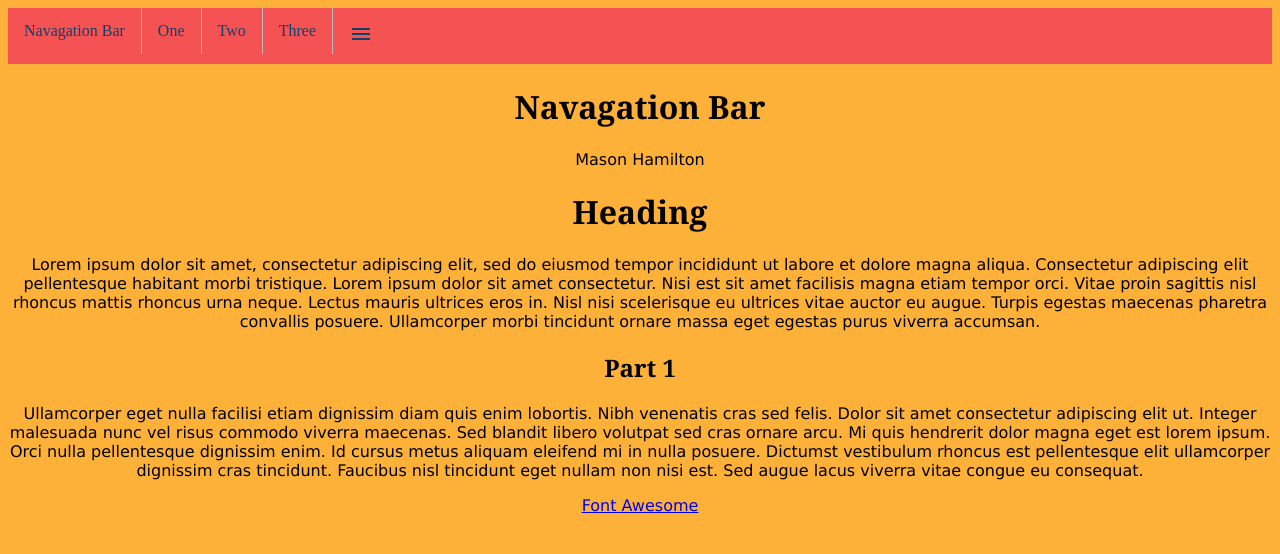
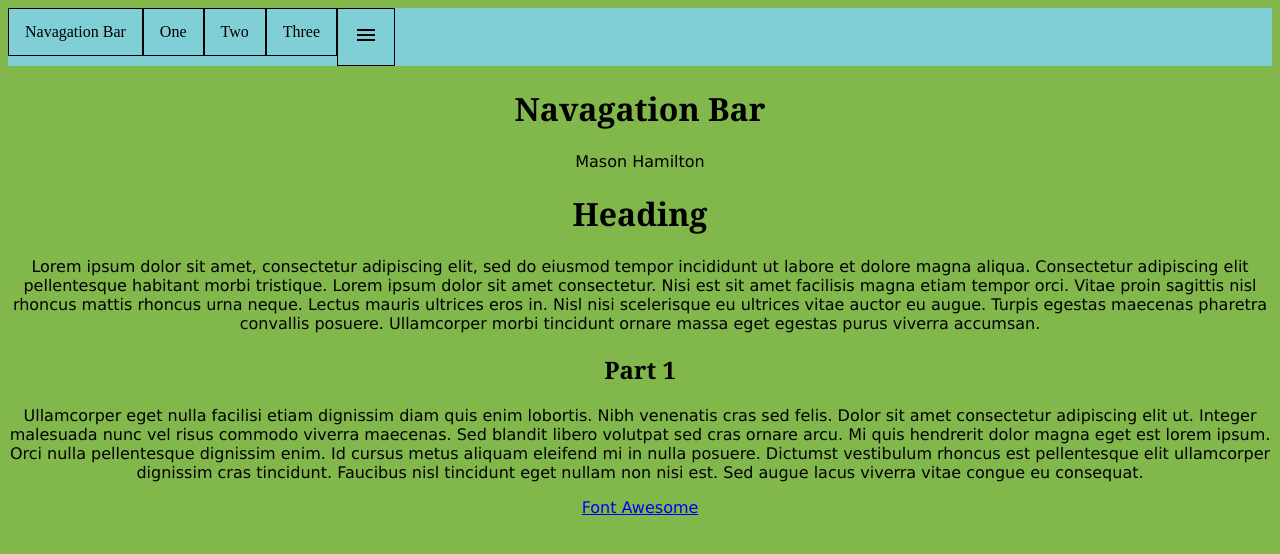
Before and after one commit to Hamim949/Navagation-Bar, a plain HTML site: page index.html in a window 1280 px wide. Drawn offline with Linux system fonts and the light colour scheme.

Commit message:
worked on navagation bar

```diff
--- a/index.html
+++ b/index.html
@@ -1,12 +1,10 @@
 <!DOCTYPE html>
 <html>
     <head>
-        <body style="background-color:#FEB139;">
+        <body style="background-color:#82B74B;">
         <title>Navagation Bar</title>
         <link href="https://fonts.googleapis.com/icon?family=Material+Icons" rel="stylesheet">
         <link href="style.css" rel="stylesheet" type="text/css" />
-        <title>Navagation Bar</title>
-
     </head>
         <body>
             <nav>
--- a/style.css
+++ b/style.css
@@ -19,31 +19,34 @@ ul {
     list-style-type: none;
     margin: 0;
     padding: 0;
-    overflow: hidden;
-    background-color: #F55353;
+    overflow: auto;
+    background-color: #80CED6;
   }
 
   li {
+    border-top: 1px solid #000;
+    border-bottom: 1px solid #000;
+    border-right:  1px solid #000;
+    border-left: 1px solid #000;
     float: left;
-    border-right:1px solid #bbb;
   }
 
   li:last-child {
-    border-right: none;
+    border-right: 1px solid;
   }
 
   li a {
     display: block;
-    color: #143F6B;
+    color: #000;
     text-align: center;
     padding: 14px 16px;
     text-decoration: none;
   }
 
   li a:hover:not(.active) {
-    background-color: #F6F54D;
+    background-color: #b1cbbb;
   }
 
   .active {
-    background-color: #B9F8D3;
+    background-color: #b1cbbb;
   }
```
